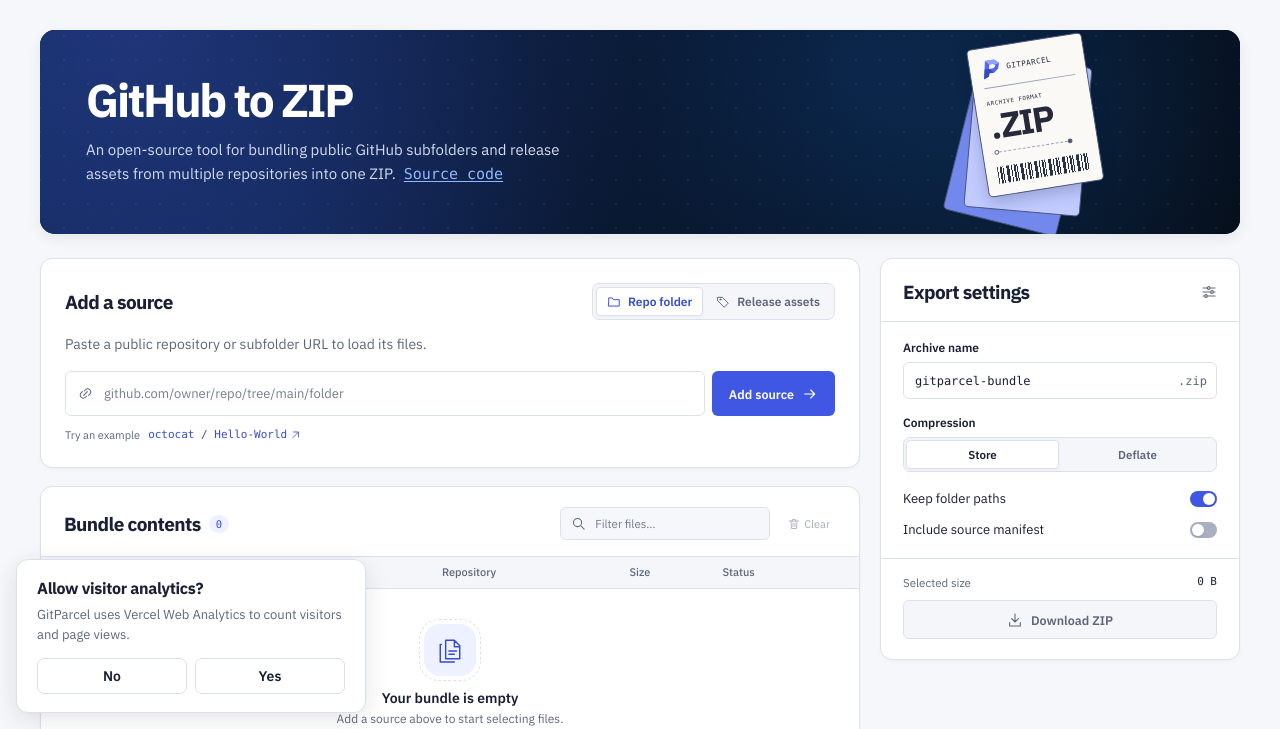
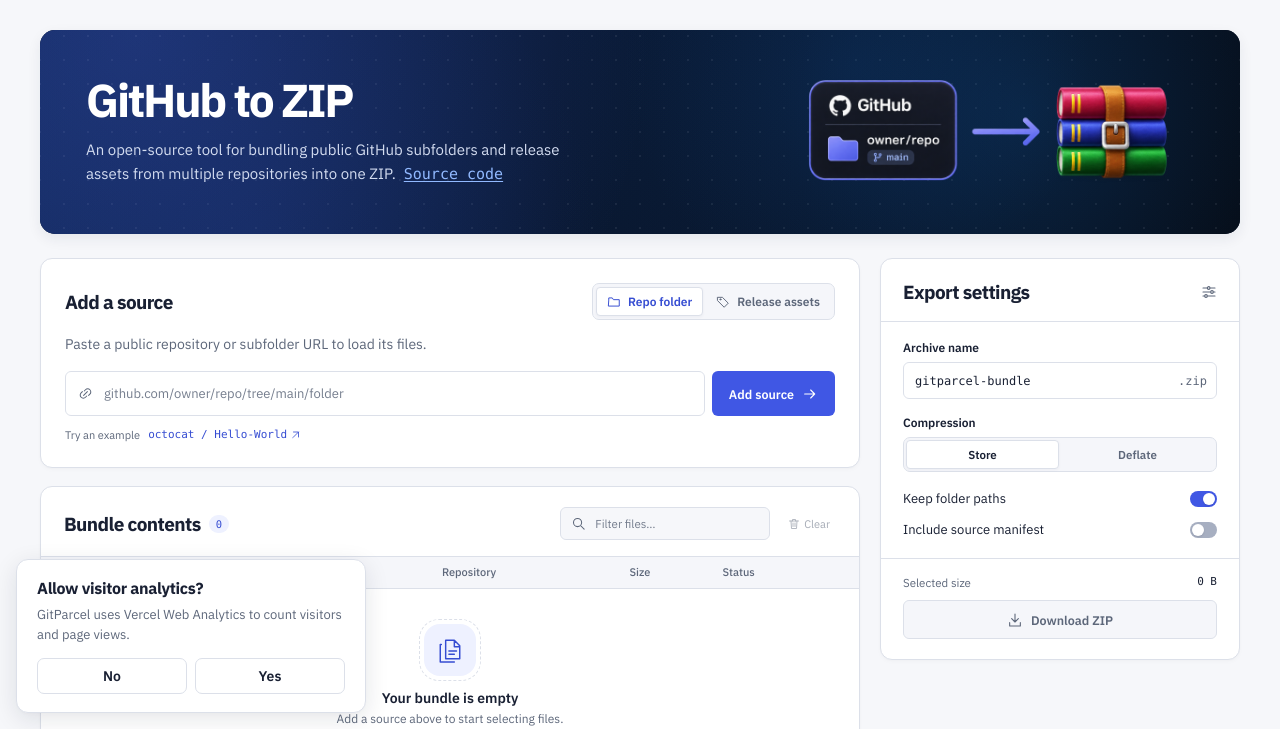
Before and after one commit to kawrae/gitparcel, a website with bundled scripts: page public/index.html in a window 1280 px wide. Shown: the part 71-800 px from the top of the page. Built offline with nearby package versions, Linux system fonts and the light colour scheme.

Commit message:
style: swap banner graphic

```diff
--- a/public/index.html
+++ b/public/index.html
@@ -103,16 +103,7 @@
           </p>
         </div>
         <div class="parcel-art" aria-hidden="true">
-          <div class="paper paper-back"></div>
-          <div class="paper paper-middle"></div>
-          <div class="paper parcel-label">
-            <div class="label-head"><img src="./favicon.svg" alt="" /><span>GITPARCEL</span></div>
-            <div class="label-body">
-              <span data-i18n>ARCHIVE FORMAT</span><strong>.ZIP</strong>
-              <div class="label-route"><i></i><b></b><i></i></div>
-            </div>
-            <div class="barcode"></div>
-          </div>
+          <img class="transfer-art" src="./images/banner.png" alt="" />
         </div>
       </div>
       <div class="work-area">
--- a/public/style.css
+++ b/public/style.css
@@ -599,109 +599,14 @@ main {
   pointer-events: none;
 }
 
-.paper {
+.transfer-art {
   position: absolute;
-  width: 124px;
-  height: 159px;
-  left: 50%;
-  top: 49%;
-  border: 1px solid #47557d;
-  border-radius: 5px;
-}
-
-.paper-back {
-  background: #7288ec;
-  transform: translate(-44%, -43%) rotate(14deg);
-}
-
-.paper-middle {
-  background: #c1cbff;
-  transform: translate(-46%, -47%) rotate(5deg);
-}
-
-.parcel-label {
-  transform: translate(-55%, -52%) rotate(-9deg);
-  background: #faf9f5;
-  box-shadow: 2px 4px 0 #10152d40;
-  padding: 12px;
-  color: #252939;
-}
-
-.label-head {
-  display: flex;
-  align-items: center;
-  gap: 6px;
-  padding-bottom: 9px;
-  border-bottom: 1px solid #98a1b7;
-}
-
-.label-head img {
   display: block;
-  width: 21px;
-  height: 21px;
-}
-
-.label-head > span {
-  font: 8px/1.4 var(--mono);
-  letter-spacing: 0.5px;
-}
-
-.label-body {
-  position: relative;
-  padding: 12px 0 8px;
-}
-
-.label-body > span {
-  font: 6px var(--mono);
-  letter-spacing: 0.65px;
-  display: block;
-}
-
-.label-body strong {
-  font:
-    800 37px/0.98 var(--sans);
-  letter-spacing: -2px;
-  display: block;
-  margin-top: 3px;
-}
-
-.label-route {
-  display: flex;
-  align-items: center;
-  gap: 0;
-  margin: 8px 0 0;
-}
-
-.label-route i {
-  width: 5px;
-  height: 5px;
-  border: 1px solid #57647b;
-  border-radius: 50%;
-}
-
-.label-route i:last-child {
-  background: #4a566e;
-}
-
-.label-route b {
-  width: 75%;
-  border-bottom: 1px dashed #8d97af;
-}
-
-.barcode {
-  margin-top: 5px;
-  height: 18px;
-  background: repeating-linear-gradient(
-    90deg,
-    #273249 0 1px,
-    transparent 1px 3px,
-    #273249 3px 5px,
-    transparent 5px 6px,
-    #273249 6px 7px,
-    transparent 7px 10px,
-    #273249 10px 13px,
-    transparent 13px 15px
-  );
+  width: min(100%, 500px);
+  height: auto;
+  left: 46%;
+  top: 50%;
+  transform: translate(-50%, -50%);
 }
 
 .card {
@@ -1211,15 +1116,6 @@ dialog p {
 .mode-tabs .active {
   color: var(--accent);
 }
-.paper {
-  left: 54%;
-  top: 48%;
-  scale: 0.94;
-  transform-origin: top left;
-}
-.parcel-label {
-  box-shadow: 0 6px 16px #0c143c38;
-}
 .card-head {
   padding: 20px 23px 16px;
 }
@@ -1326,10 +1222,6 @@ footer {
   .parcel-art {
     min-height: 180px;
   }
-  .paper {
-    scale: 0.9;
-    transform-origin: top left;
-  }
   td:nth-child(3),
   th:nth-child(3) {
     display: none;
@@ -1367,27 +1259,23 @@ footer {
     gap: 6px;
   }
   .hero {
-    grid-template-columns: minmax(0, 1fr) 112px;
+    grid-template-columns: minmax(0, 1fr);
     border-radius: 12px;
     min-height: 160px;
   }
   .hero-copy {
-    padding: 23px 0 23px 21px;
+    padding: 23px 21px;
   }
   .hero h1 {
     font-size: clamp(26px, 6.8vw, 37px);
   }
   .hero p {
-    font-size: 12.5px;
+    font-size: 13.5px;
     line-height: 1.55;
     margin-top: 9px;
   }
   .parcel-art {
-    min-height: 160px;
-  }
-  .paper {
-    scale: 0.65;
-    left: 47%;
+    display: none;
   }
   .work-area {
     grid-template-columns: minmax(0, 1fr);
@@ -1442,10 +1330,7 @@ footer {
     width: calc(100% - 22px);
   }
   .hero {
-    grid-template-columns: minmax(0, 1fr) 85px;
-  }
-  .paper {
-    scale: 0.53;
+    grid-template-columns: minmax(0, 1fr);
   }
   .import-head {
     align-items: flex-start;
```
Also changed, not shown: public/images/banner.png (added).
